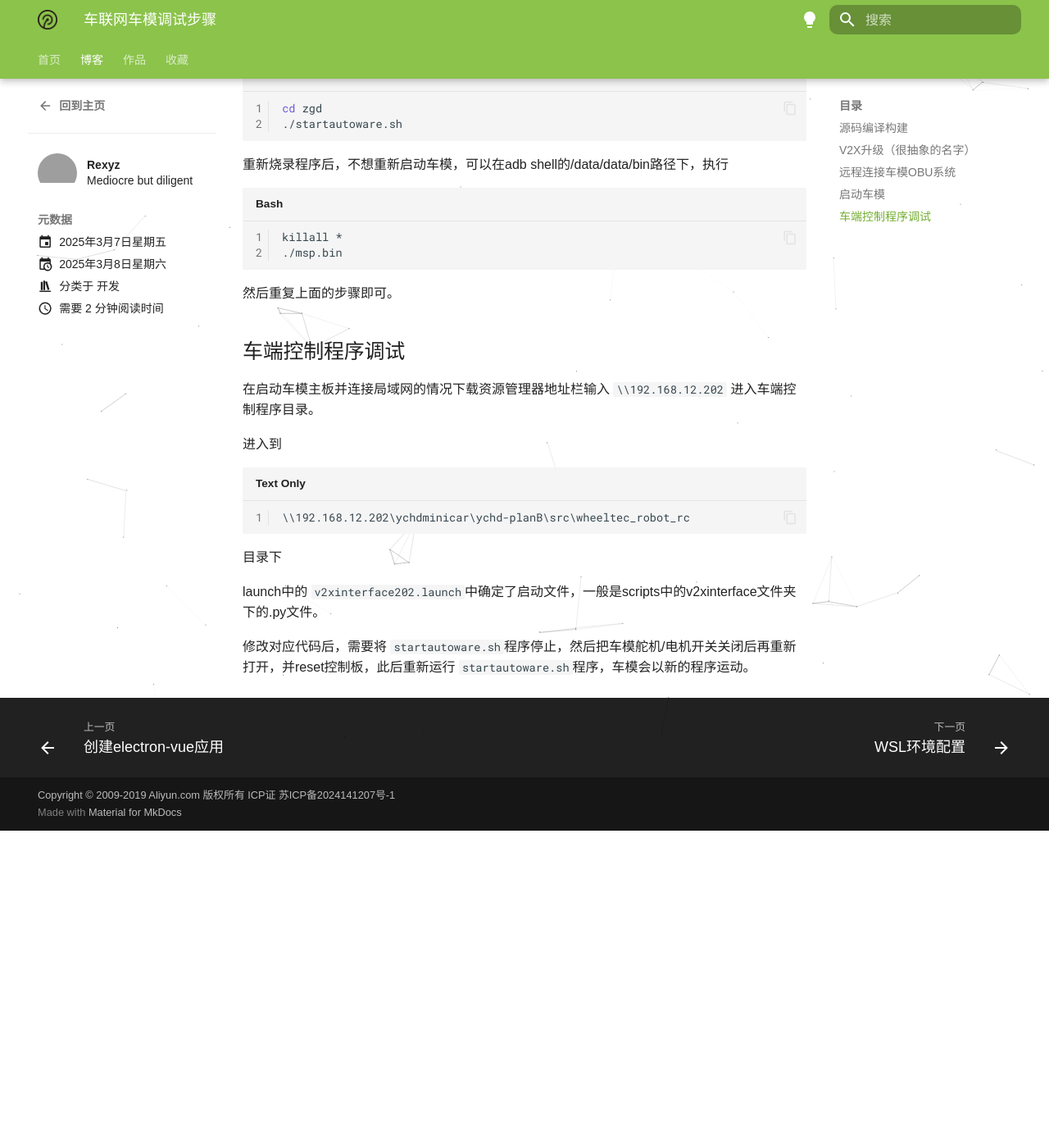
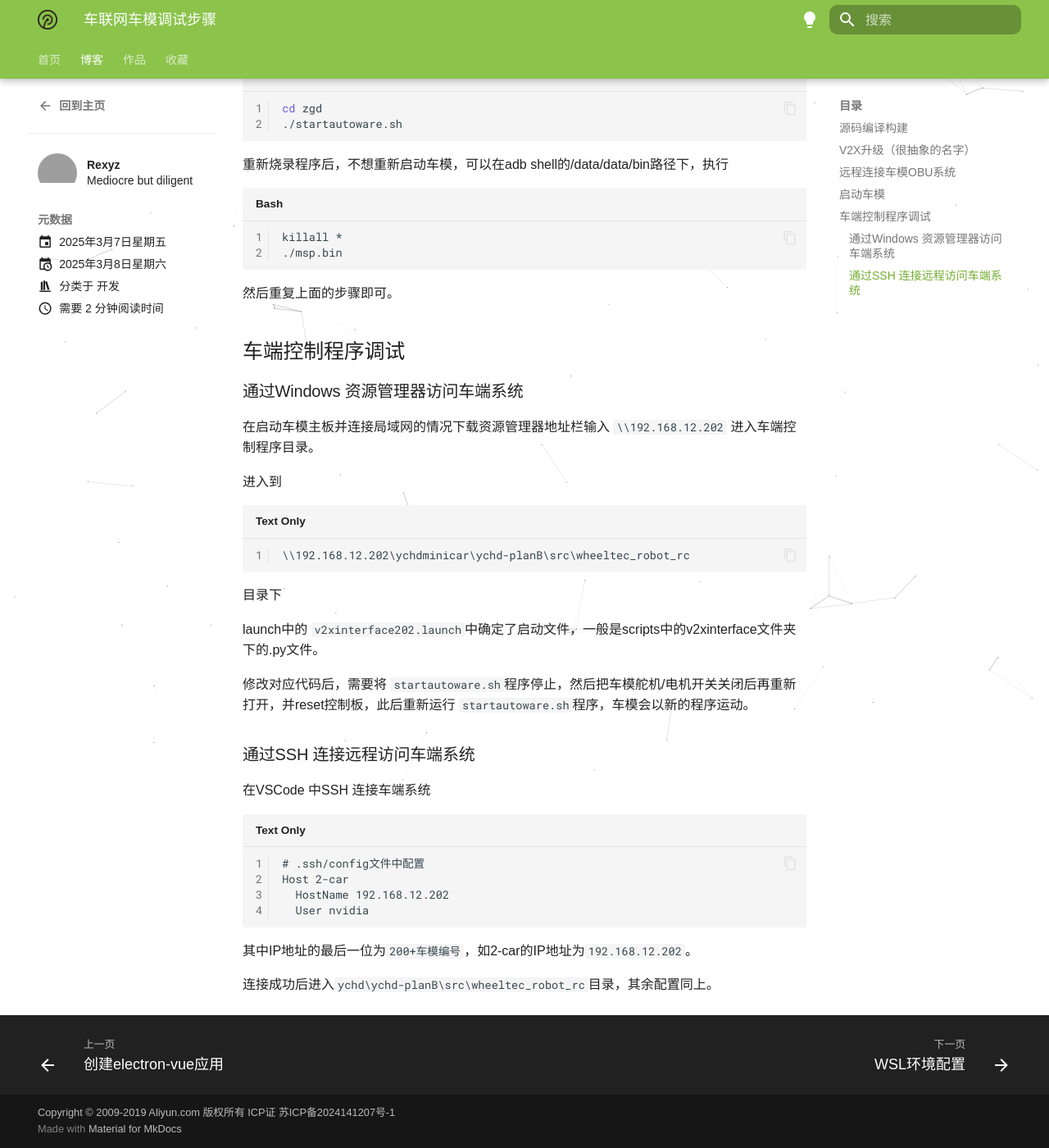
Before and after one commit to RRRexyz/MyBlog, an MkDocs documentation site: the page built from docs/blog/posts/2025-03-07-车联网调试步骤.md, in a window 1280 px wide and 1400 px high, scrolled down 3565 px. Shown: the whole window at 82% size. Built offline with MkDocs 1.6.1 and Material for MkDocs 9.7.7, drawn with Linux system fonts in a browser that asks for light colours; comment, search, counter and statistics services are not loaded; a style sheet for code colours, icons or effects is not loaded; before the commit the page ends 4578 px from its top, so only the background shows below that; grey boxes are pictures that could not be loaded.

````diff
--- a/docs/blog/posts/2025-03-07-车联网调试步骤.md
+++ b/docs/blog/posts/2025-03-07-车联网调试步骤.md
@@ -111,7 +111,7 @@ killall *
 然后重复上面的步骤即可。
 
 ## 车端控制程序调试
-
+### 通过Windows 资源管理器访问车端系统
 在启动车模主板并连接局域网的情况下载资源管理器地址栏输入 `\\192.168.12.202` 进入车端控制程序目录。
 
 进入到
@@ -123,3 +123,15 @@ killall *
 launch中的 `v2xinterface202.launch`中确定了启动文件，一般是scripts中的v2xinterface文件夹下的.py文件。
 
 修改对应代码后，需要将 `startautoware.sh`程序停止，然后把车模舵机/电机开关关闭后再重新打开，并reset控制板，此后重新运行 `startautoware.sh`程序，车模会以新的程序运动。
+
+### 通过SSH 连接远程访问车端系统
+在VSCode 中SSH 连接车端系统
+```
+# .ssh/config文件中配置
+Host 2-car
+  HostName 192.168.12.202
+  User nvidia
+```
+其中IP地址的最后一位为`200+车模编号`，如2-car的IP地址为`192.168.12.202`。
+
+连接成功后进入`ychd\ychd-planB\src\wheeltec_robot_rc`目录，其余配置同上。
````
Also changed, not shown: docs/blog/posts/2025-02-14-保研去向研究记录.md (+1 -0 lines).
